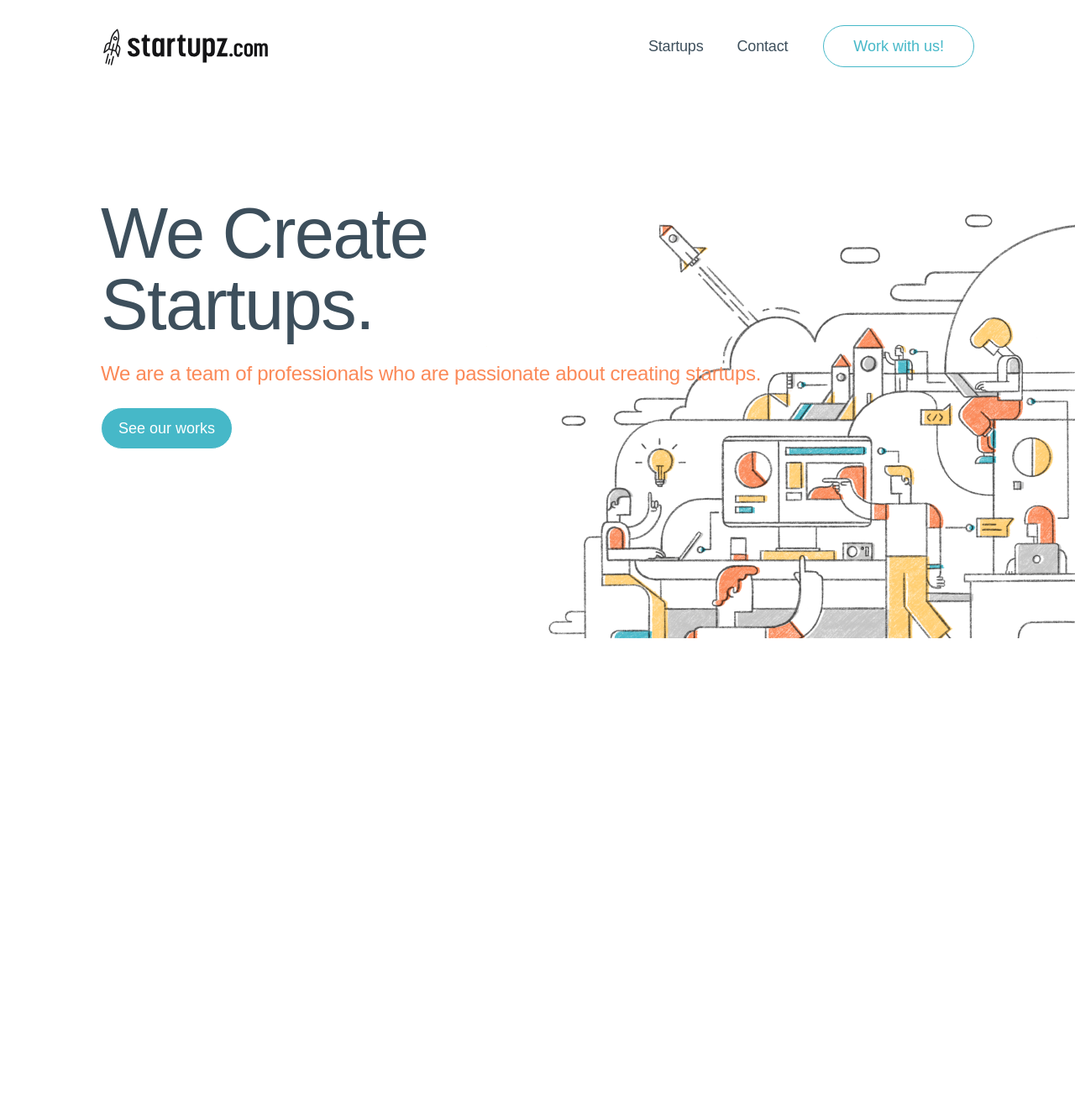
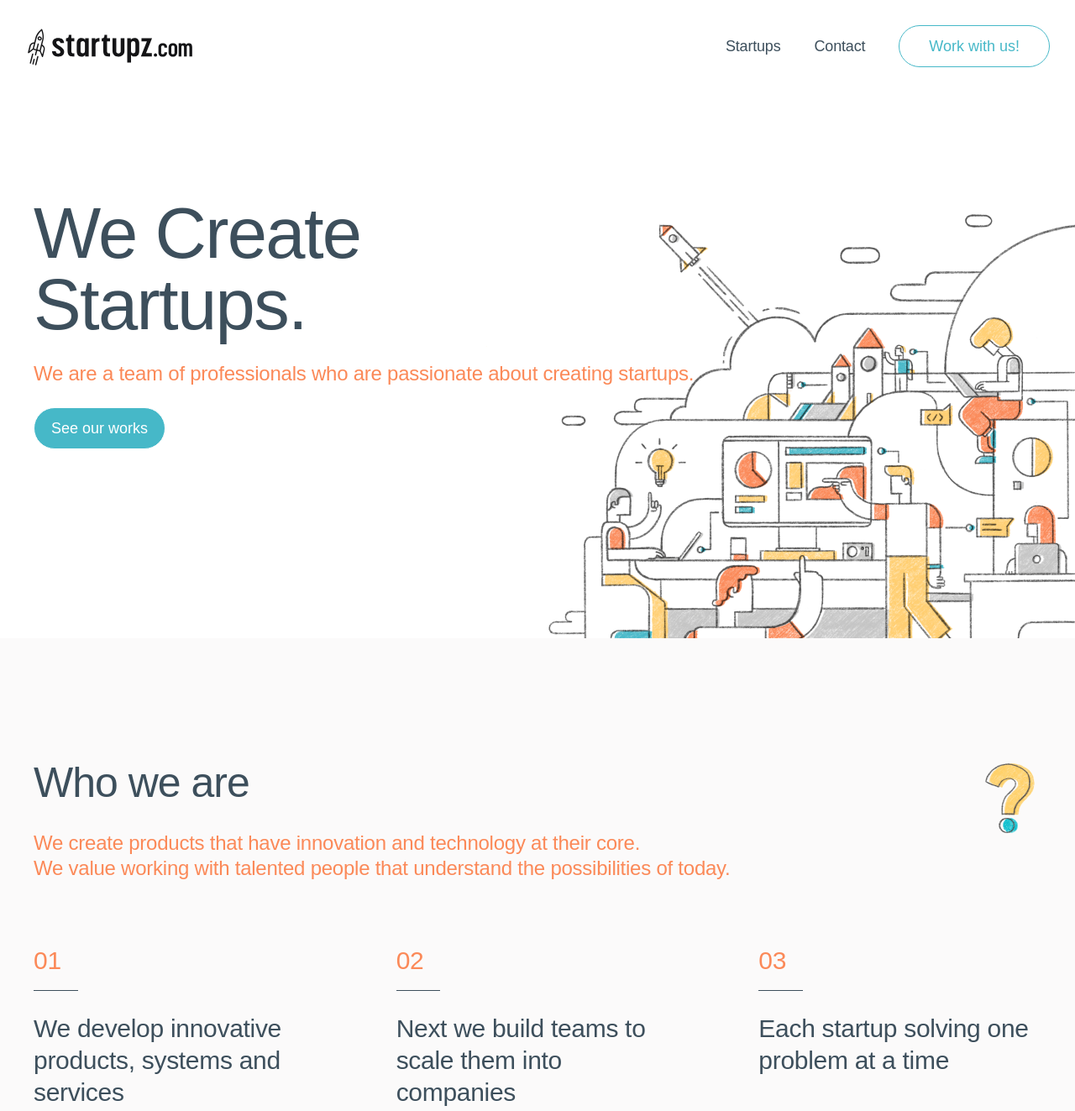
Before and after one commit to TkachukRR/34-startupz, a website built with Parcel: page src/index.html in a window 1280 px wide. Shown: the whole page at 84% size. Before the commit the page ends 800 px from the top, so only its background shows below. Built offline with nearby package versions, Linux system fonts and the light colour scheme; a web font is replaced by a local one.

Commit message:
Added RWD

```diff
--- a/src/index.html
+++ b/src/index.html
@@ -3,12 +3,14 @@
   <head>
     <meta charset="UTF-8" />
     <meta name="viewport" content="width=device-width, initial-scale=1.0" />
-    <title></title>
+    <title>statrupz</title>
     <link rel="stylesheet" href="style.css" />
   </head>
   <body class="font-circular-bold text-txt-primary bg-bg-primary">
-    <header class="max-w-[1440px] mx-auto px-[120px] py-[30px] flex items-end">
-      <a href="/" class="inline-block align-middle">
+    <header
+      class="container text-center py-[20px] md:py-[30px] md:flex md:items-end"
+    >
+      <a href="/" class="mb-[10px] md:mb-0 inline-block align-middle">
         <img
           src="./images/logo.svg"
           alt="logo startupz company"
@@ -16,12 +18,12 @@
         />
       </a>
       <div
-        class="inline-flex justify-between items-baseline place-items-end gap-[42px] ml-auto"
+        class="md:inline-flex justify-between items-baseline place-items-end gap-[20px] md:gap-[40px] ml-auto"
       >
         <nav>
-          <ul class="flex gap-[40px]">
-            <li><a class="nav--link">Startups</a></li>
-            <li><a class="nav--link">Contact</a></li>
+          <ul class="flex justify-center gap-[40px] mb-[10px] md:mb-0">
+            <li><a class="nav--link py-[10px]">Startups</a></li>
+            <li><a class="nav--link py-[10px]">Contact</a></li>
           </ul>
         </nav>
         <button type="button" class="btn btn--transp-green">
@@ -35,13 +37,68 @@
         class="hero bg-no-repeat bg-right-bottom"
         style="background-image: url(./images/hero.png)"
       >
-        <div class="max-w-[1440px] mx-auto pt-[125px] pb-[225px] px-[120px]">
-          <h1 class="text-xxxl mb-[25px]">We Create <br />Startups.</h1>
-          <p class="text-txt-secondary text-s font-circular-book mb-[25px]">
+        <div
+          class="container px-[40px] pt-[125px] pb-[225px] flex flex-col items-center lg:items-start text-center lg:text-start"
+        >
+          <h1
+            class="text-xl md:text-xxxl mb-[25px] bg-bg-primary xl:bg-opacity-0"
+          >
+            We Create <br />Startups.
+          </h1>
+          <p
+            class="text-txt-secondary text-s font-circular-book mb-[25px] bg-bg-primary xl:bg-opacity-0"
+          >
             We are a team of professionals who are passionate about creating
             startups.
           </p>
           <a href="#" class="btn btn--green-white px-[20px]">See our works</a>
+        </div>
+      </section>
+
+      <section class="about bg-bg-secondary">
+        <div class="container px-[40px] py-[147px]">
+          <h2 class="text-xl mb-[32px] relative">
+            Who we are
+            <span class="sr-only">?</span>
+            <img
+              class="not-sr-only absolute top-0 right-0 animate-swing"
+              src="./images/question.png"
+              alt="question mark"
+            />
+          </h2>
+          <p class="text-txt-secondary text-s mb-[60px]">
+            We create products that have innovation and technology at their
+            core.
+            <br />
+            We value working with talented people that understand the
+            possibilities of today.
+          </p>
+          <ul class="text-base lg:flex flex-wrap lg:space-x-[95px]">
+            <li class="flex-1">
+              <div
+                class="inline-block leading-snug text-txt-secondary py-[20px] pr-[20px] border-b border-txt-primary mb-[26px]"
+              >
+                01
+              </div>
+              <p>We develop innovative products, systems and services</p>
+            </li>
+            <li class="flex-1">
+              <div
+                class="inline-block leading-snug text-txt-secondary py-[20px] pr-[20px] border-b border-txt-primary mb-[26px]"
+              >
+                02
+              </div>
+              <p>Next we build teams to scale them into companies</p>
+            </li>
+            <li class="flex-1">
+              <div
+                class="inline-block leading-snug text-txt-secondary py-[20px] pr-[20px] border-b border-txt-primary mb-[26px]"
+              >
+                03
+              </div>
+              <p>Each startup solving one problem at a time</p>
+            </li>
+          </ul>
         </div>
       </section>
     </main>
--- a/src/style.css
+++ b/src/style.css
@@ -10,6 +10,9 @@
 @tailwind base;
 
 @layer components {
+  a {
+    @apply inline-block;
+  }
   .btn {
     @apply px-[35px] py-[15px] border rounded-[32.5px] text-xs tracking-[normal] inline-block;
   }
@@ -28,3 +31,26 @@
 }
 @tailwind components;
 @tailwind utilities;
+
+@keyframes swing {
+  0% {
+    transform: rotate(0deg);
+  }
+  25% {
+    transform: rotate(10deg);
+  }
+  50% {
+    transform: rotate(0deg);
+  }
+  75% {
+    transform: rotate(-10deg);
+  }
+  100% {
+    transform: rotate(0deg);
+  }
+}
+
+.animate-swing {
+  animation: swing 1s ease-in-out infinite;
+  transform-origin: bottom center;
+}
--- a/tailwind.config.js
+++ b/tailwind.config.js
@@ -4,10 +4,20 @@ module.exports = {
   content: ["./src/**/*.{html,js,ts,jsx,tsx}"],
   theme: {
     screens: {
-      s: "480px",
-      m: "768px",
-      l: "1440px",
+      sm: "480px",
+      md: "768px",
+      lg: "1024px",
+      xl: "1280px",
     },
+    container: {
+      center: true,
+      padding: {
+        DEFAULT: "40px",
+        sm: "20px",
+        md: "30px",
+      },
+    },
+
     fontFamily: {
       roboto: ["Roboto", "sans-serif"],
       "circular-book": ["Circular Std Book", "sans-serif"],
```
Also changed, not shown: src/images/question.png (added).
